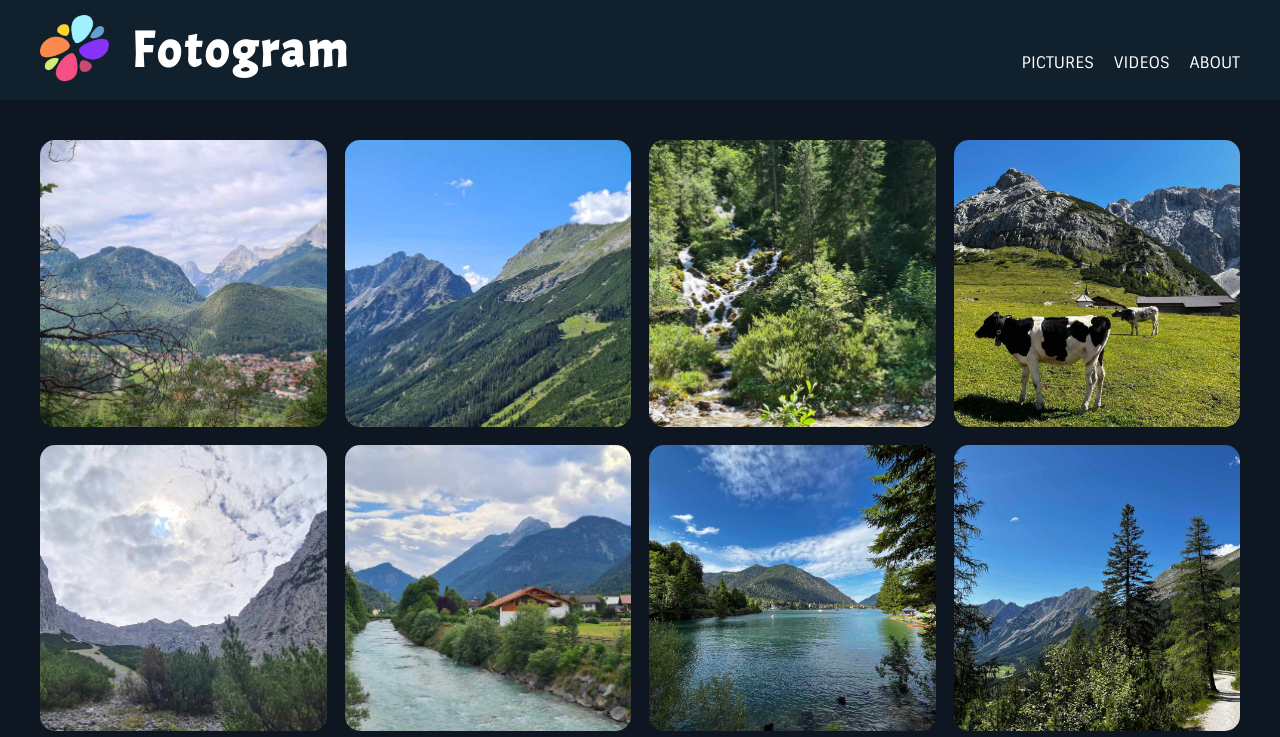
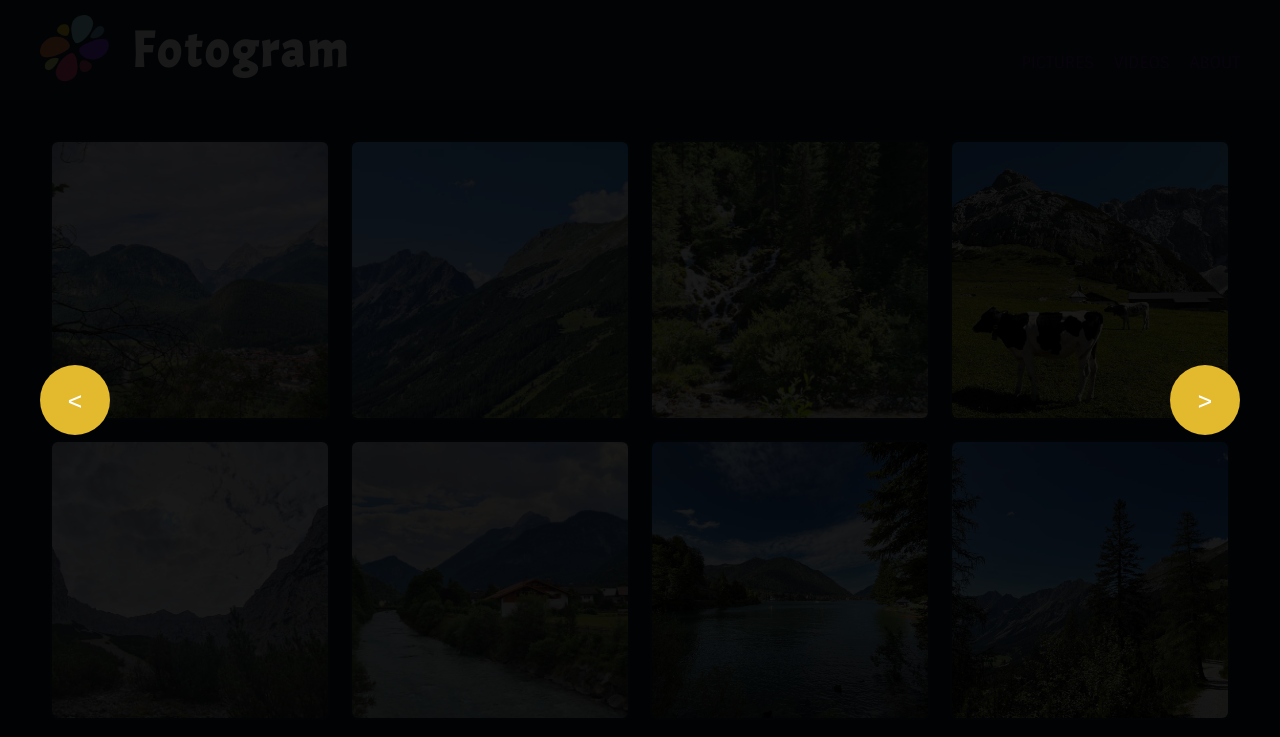
Before and after one commit to PaFunzFr/DA_Fotogram, a plain HTML site: page index.html in a window 1280 px wide. Shown: the top 737 px of the page. Drawn offline with Linux system fonts and the light colour scheme.

Commit message:
Update 241227

```diff
--- a/index.html
+++ b/index.html
@@ -9,6 +9,16 @@
     <script src="./script.js" defer></script>
 </head>
 <body onload="renderInit()">
+    <section id="overlay">
+        <div class="app-max-width overlay-container">
+            <div class="overlay-content">
+                <ul class="buttons">
+                    <li id="btn-previous"><</li>
+                    <li id="btn-forward">></li>
+                </ul>
+            </div>
+        </div>
+    </section>
     <header class="header">
         <section class="app-max-width header-container">
             <div class="header-left">
@@ -29,8 +39,8 @@
             <div class="img-container" id="picContent">
                 <!-- rendered img-card content here -->
             </div>
-            <button id="btnShowMore" onclick="renderAll()" class="show-more">Zeige Alle</button>
-            <button id="btnShowLess" onclick="renderLess()" class="show-less hidden">Zeige weniger</button>
+            <button id="btnShowMore" onclick="renderAll()" class="show-more">Show All</button>
+            <button id="btnShowLess" onclick="renderLess()" class="show-less hidden">Show Less</button>
         </section>
     </main>
     <footer>
--- a/styles.css
+++ b/styles.css
@@ -45,7 +45,8 @@
     /* VARIABLES */
     --color-primary: #0e1721;
     --color-secondary: #11202d;
-    --color-tertiary: #f8f9fa;
+    --color-tertiary: #0b131a;
+    --color-quaternary: rgb(227, 185, 45);
     --color-fonts: #343a40;
 
     --margin-vertical: 40px;
@@ -69,7 +70,6 @@ h1 {
     letter-spacing: 3px;
     margin: 0;
     padding: 0;
-    color: white;
 }
 ul {
     list-style-type: none;
@@ -77,7 +77,6 @@ ul {
 
 a {
     text-decoration: none;
-    color: white;
 }
 
 .app-max-width {
@@ -89,6 +88,45 @@ a {
 
 .hidden {
     display: none;
+}
+
+/* OVERLAY */
+#overlay {
+    position: fixed;
+    top: 0;
+    left: 0;
+    width: 100%;
+    height: 100%;
+    background-color: rgba(0, 0, 0, 0.9);
+    display: flex;
+    justify-content: center;
+    align-items: center;
+    z-index: 9999;
+}
+
+.overlay-content {
+    display: flex;
+    width: 100%;
+}
+
+.buttons {
+    display: flex;
+    gap: 20px;
+    width: 100%;
+    justify-content: space-between;
+    padding: 0;
+    margin: 0 0px;
+}
+
+.buttons li {
+    display: flex;
+    width: 70px;
+    height: 70px;
+    border-radius: 50%;
+    background-color: var(--color-quaternary);
+    justify-content: center;
+    align-items: center;
+    font-size: 30px;
 }
 /* HEADER */
 header {
@@ -138,18 +176,44 @@ main {
 
 /* PICTURE CARDS */
 .img-container{
-    display: grid;
-    grid-template-columns: repeat(auto-fit, minmax(240px, 1fr));
-    grid-gap: 18px;
     margin: var(--margin-vertical) 0;
+    display: flex;
+    justify-content: center;
+    flex-wrap: wrap;
+    gap: 20px;
 }
 
 .img-card {
     display: flex;
-    width: 100%;
+    width: calc(25% - 20px);
     object-fit: cover;
-    border-radius: 15px;
+    border-radius: 1vmin;
     aspect-ratio: 1/1;
+    box-sizing: border-box;
+    border: 2px solid var(--color-secondary);
+    transition: all 0.4s ease;
+}
+
+.img-card:hover {
+    cursor: pointer;
+    transform: scale(0.97);
+    border: 2px solid var(--color-quaternary);
+    transform: translateY(-3px);
+    filter: drop-shadow(1px 4px 4px var(--color-tertiary));
+}
+
+#btnShowLess,
+#btnShowMore {
+    margin: 2vh 0 var(--margin-vertical) 0;
+    padding: 10px 30px;
+    background-color: var(--color-quaternary);
+    border: none;
+}
+
+#btnShowLess:hover,
+#btnShowMore:hover {
+    background-color: var(--color-tertiary);
+    color: white;
 }
 /* FOOTER */
 footer {
@@ -174,8 +238,8 @@ footer {
 .social-media-icons img {
     height: 20px;
     width: 20px;
-    background-color: green;
 }
+
 /* MEDIA QUERIES */
 .hide-mobile {
     display: block;
```
